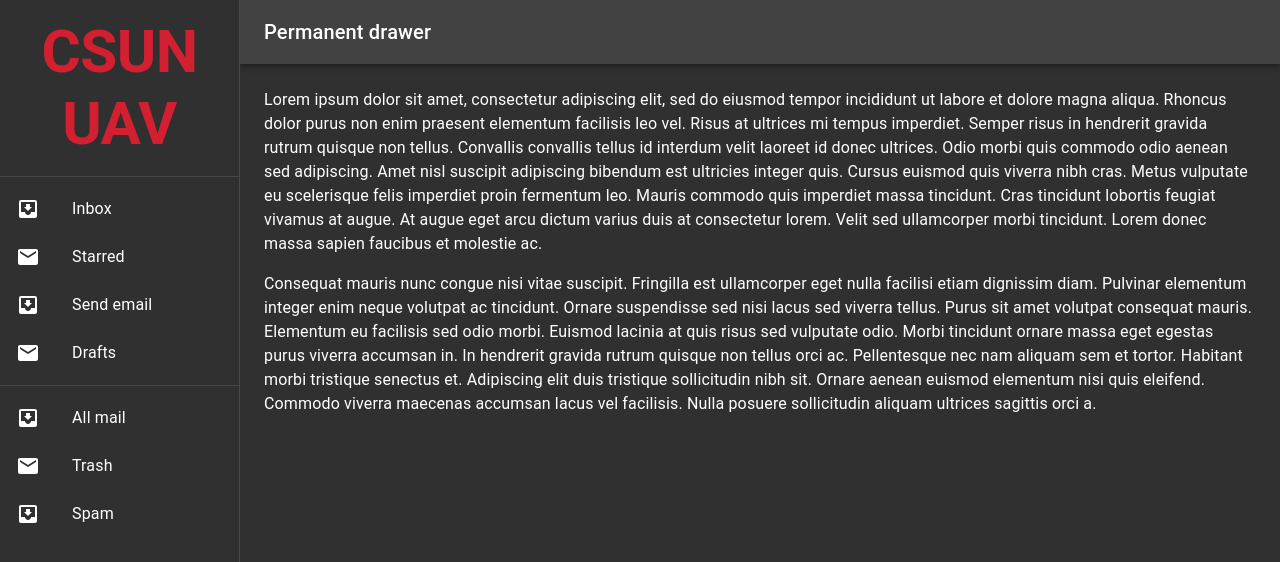
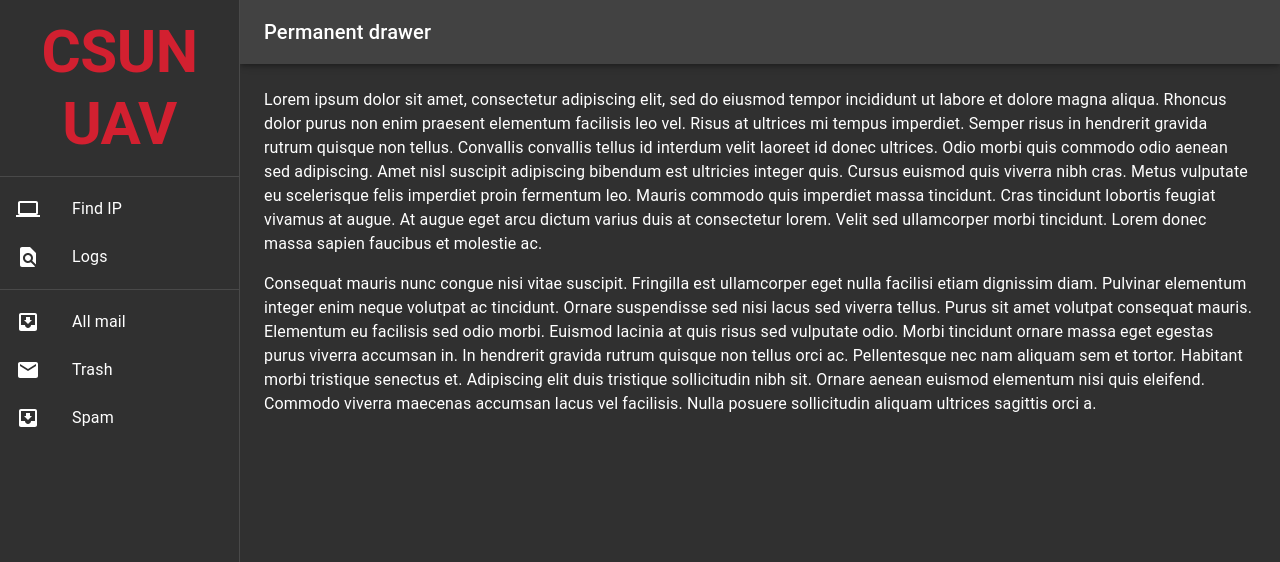
Before and after one commit to CSUN-UAV/Drone-Management, a React (Create React App) app in the folder frontend/: page / in a window 1280 px wide. Shown: the top 562 px of the page. Built offline with nearby package versions, Linux system fonts and the light colour scheme.

Commit message:
going to move stuff around

```diff
--- a/frontend/src/Components/Drawer/LeftDrawer.jsx
+++ b/frontend/src/Components/Drawer/LeftDrawer.jsx
@@ -12,7 +12,8 @@
 import ListItemText from '@material-ui/core/ListItemText';
 import InboxIcon from '@material-ui/icons/MoveToInbox';
 import MailIcon from '@material-ui/icons/Mail';
-
+import FindInPageIcon from '@material-ui/icons/FindInPage';
+import ComputerIcon from '@material-ui/icons/Computer';
 
 const drawerWidth = 240;
 
@@ -76,12 +77,14 @@
         <Typography className={classes.heading} variant="h2" align='center'> CSUN<br/>UAV</Typography>
         <Divider />
         <List>
-          {['Inbox', 'Starred', 'Send email', 'Drafts'].map((text, index) => (
-            <ListItem button key={text}>
-              <ListItemIcon>{index % 2 === 0 ? <InboxIcon /> : <MailIcon />}</ListItemIcon>
-              <ListItemText primary={text} />
-            </ListItem>
-          ))}
+        <ListItem button>
+            <ListItemIcon> <ComputerIcon/> </ListItemIcon>
+            <ListItemText primary="Find IP" />
+          </ListItem>
+          <ListItem button>
+            <ListItemIcon> <FindInPageIcon/> </ListItemIcon>
+            <ListItemText primary="Logs" />
+          </ListItem>
         </List>
         <Divider />
         <List>
```
